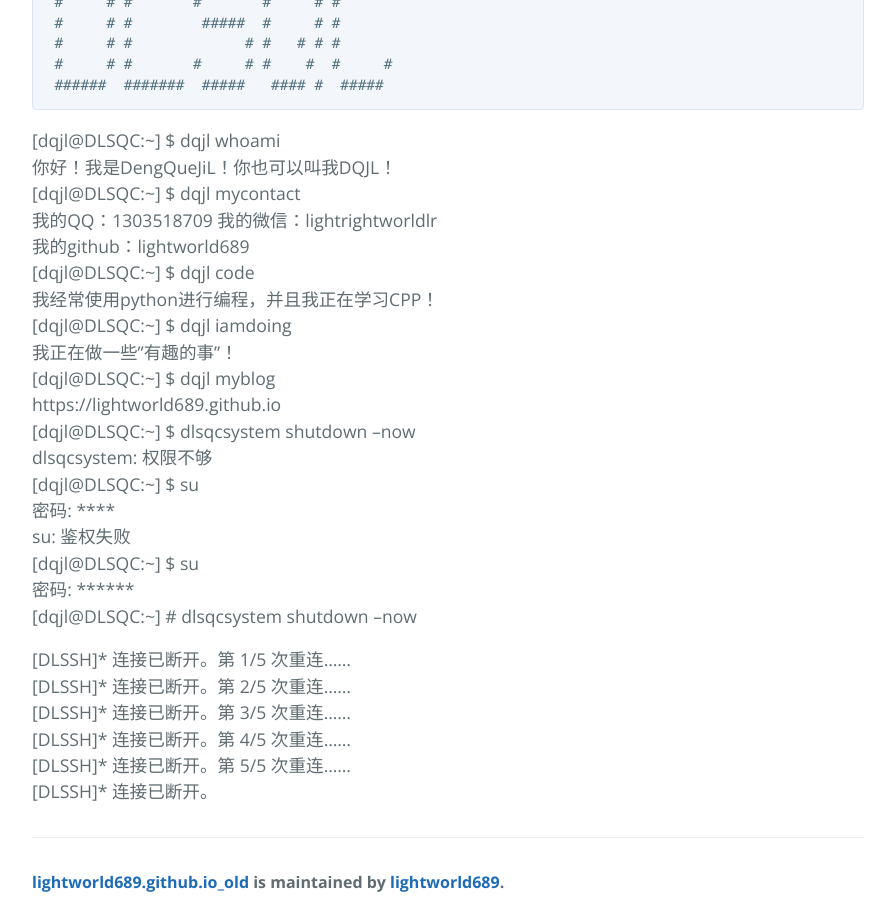
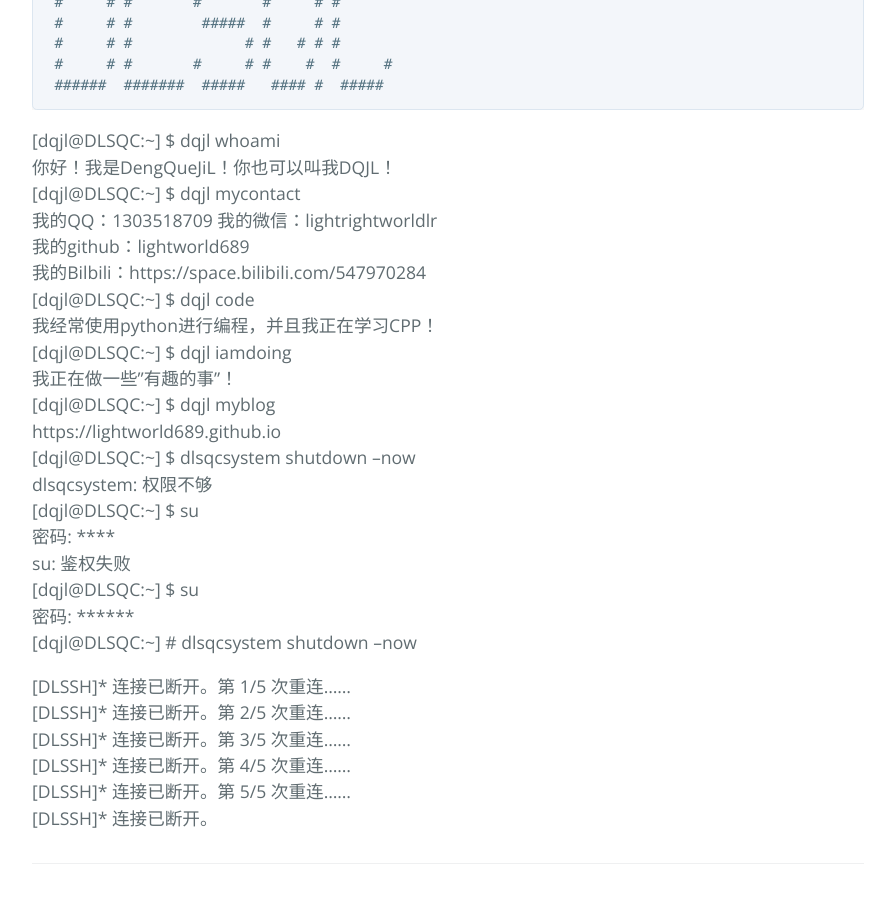
Before and after one commit to lightworld689/lightworld689.github.io_old, a Jekyll site: the page built from firstconnect.md, in a window 1280 px wide and 900 px high, scrolled down 650 px. Shown: the whole window, without its empty margins (192-1087 px from the left). Built offline with Jekyll 4.4.1, drawn with Linux system fonts in a browser that asks for light colours.

Commit message:
Update firstconnect.md

```diff
--- a/firstconnect.md
+++ b/firstconnect.md
@@ -26,6 +26,7 @@ Welcome to DengquejiL Super Quantum Computer\(DLSQC\)!
 我的QQ：1303518709
 我的微信：lightrightworldlr
 我的github：lightworld689
+我的Bilbili：https://space.bilibili.com/547970284
 \[dqjl@DLSQC\:\~\] \$ dqjl code
 我经常使用python进行编程，并且我正在学习CPP！
 \[dqjl@DLSQC\:\~\] \$ dqjl iamdoing
```
